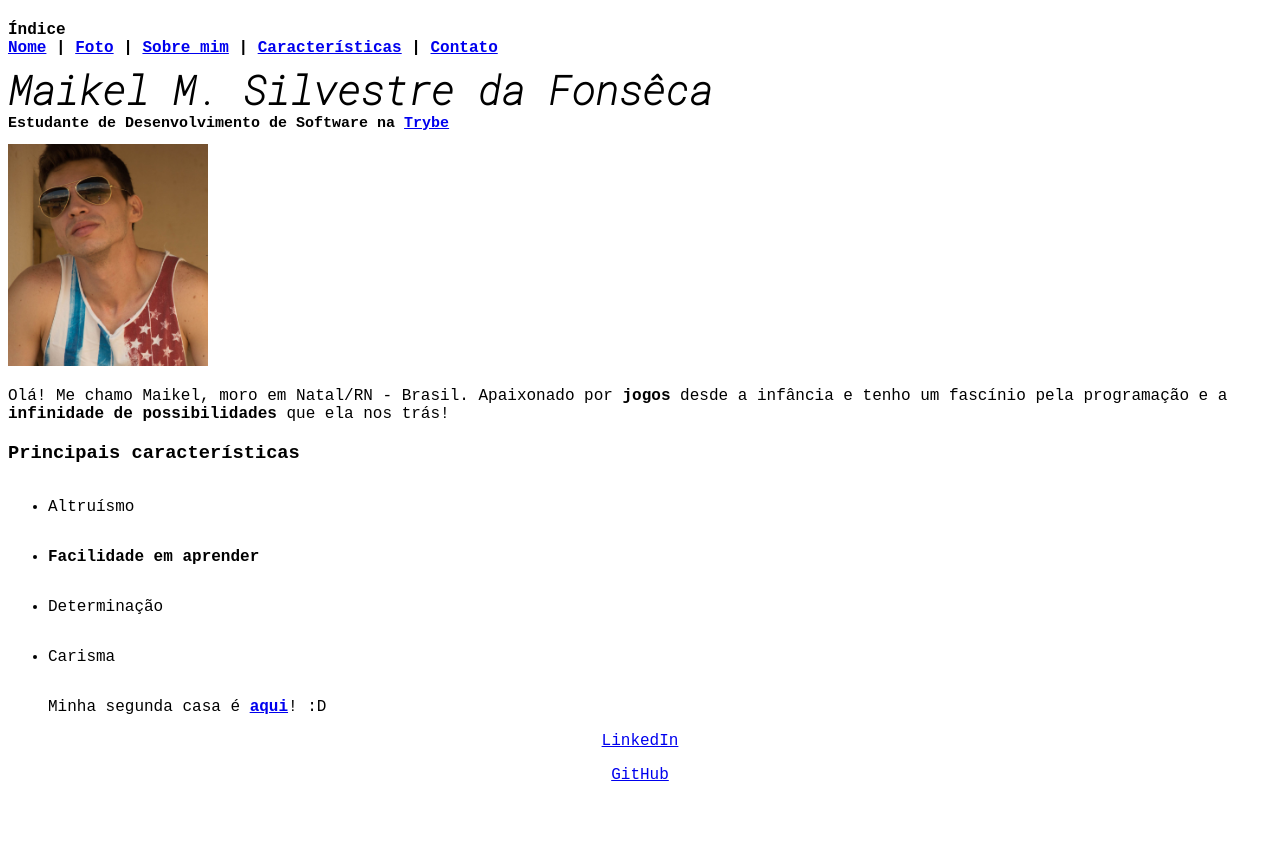
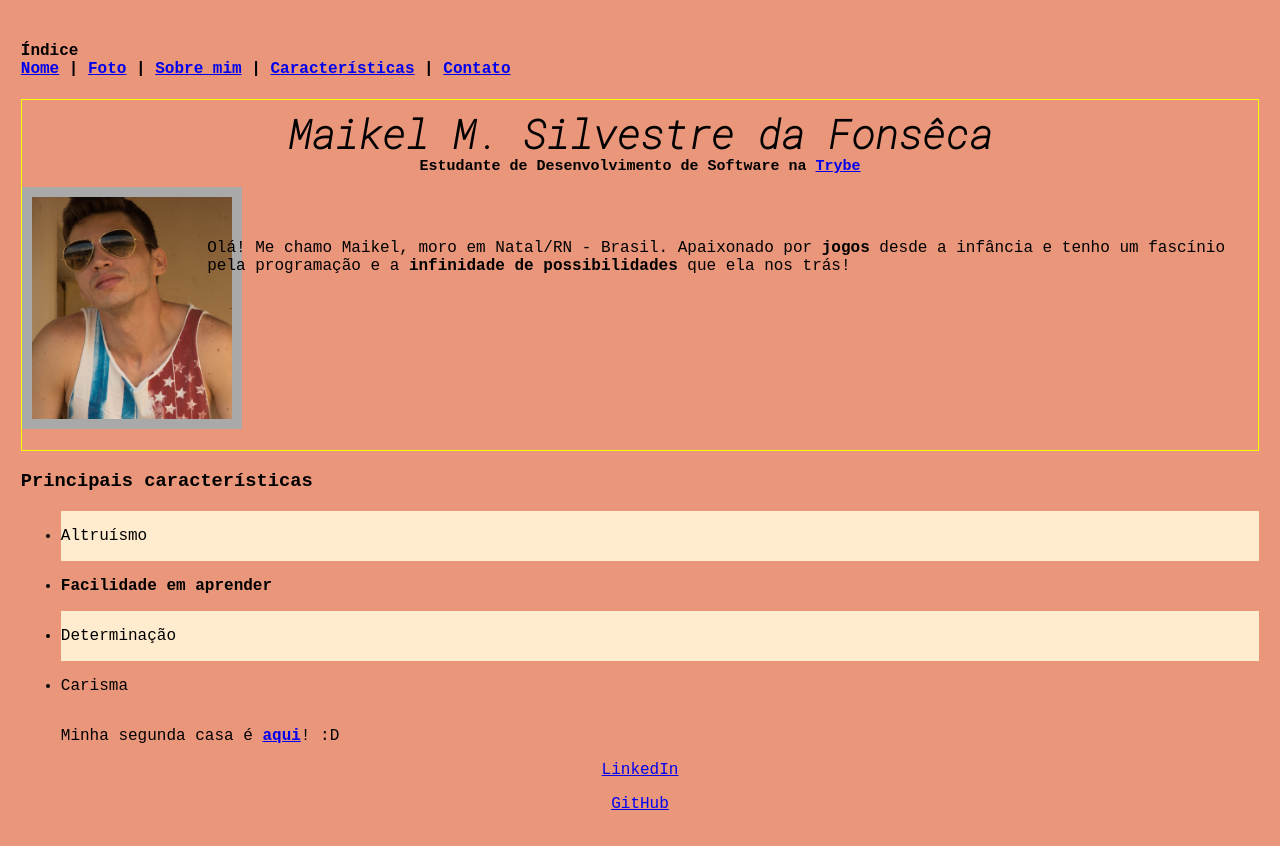
Before and after one commit to devMaikel/devMaikel.github.io, a plain HTML site: page index.html in a window 1280 px wide. Before the commit the page ends 800 px from the top, so only its background shows below. Drawn offline with Linux system fonts and the light colour scheme; a web font is replaced by a local one.

Commit message:
adicionado estilos e arquivo .css

```diff
--- a/index.html
+++ b/index.html
@@ -3,42 +3,21 @@
   <head>
     <meta charset="UTF-8">
     <title>Portfólio Maikel</title>
-    <style>
-      @import url('https://fonts.googleapis.com/css2?family=Red+Hat+Mono:ital,wght@1,300&family=Roboto+Mono:ital,wght@1,100&display=swap');
-      body {
-        background-color: d4a373;
-        font-family: 'Red Hat Mono', monospace;
-      }
-      #Nome{
-        font-family: 'Roboto Mono', monospace;
-        font-size: 40px;
-        line-height: 0%;
-      }
-      #estudante{
-        font-size: 15px;
-        line-height: 0%;
-      }
-      li {
-        line-height: 50px;
-      }
-      .redes{
-        text-align: center;
-      }
-      /* #Foto{
-        text-align: center;
-      } */
-
-    </style>
+    <link rel="stylesheet" href="style.css">
   </head>
   <body>
     <h4>Índice<br> <a href="#Nome">Nome</a> | <a href="#Foto">Foto</a> | <a href="#Sobre">Sobre mim</a> |
       <a href="#Caracteristicas">Características</a> | <a href="#redes">Contato</a> </h4>
+    <div>
       <h2 id="Nome">Maikel M. Silvestre da Fonsêca</h2>
       <h4 id="estudante">Estudante de Desenvolvimento de Software na <a href="https://www.betrybe.com/" target="_blank">Trybe</a></h4>
       <img id="Foto" src="Images/Maikel perfil oculos.jpg" width="200px">
+
         <p id="Sobre">Olá! Me chamo Maikel, moro em Natal/RN - Brasil. Apaixonado por
           <strong>jogos</strong> desde a infância e tenho um fascínio pela
           programação e a <strong> infinidade de possibilidades</strong> que ela nos trás!</p>
+
+    </div>
     <h3>Principais características</h3>
     <ul id="Caracteristicas">
         <li>Altruísmo</li>
--- /dev/null
+++ b/style.css
@@ -0,0 +1,47 @@
+@import url('https://fonts.googleapis.com/css2?family=Red+Hat+Mono:ital,wght@1,300&family=Roboto+Mono:ital,wght@1,100&display=swap');
+body {
+  background-color:darksalmon;
+  font-family: 'Red Hat Mono', monospace;
+  padding: 1%;
+}
+#Nome{
+  font-family: 'Roboto Mono', monospace;
+  font-size: 40px;
+  line-height: 0%;
+  text-align: center;
+}
+#estudante{
+  font-size: 15px;
+  line-height: 0%;
+  text-align: center;
+}
+li {
+  line-height: 50px;
+}
+.redes{
+  text-align: center;
+}
+#Foto{
+  float: left;
+  padding: 10px;
+  background-color:darkgray;
+
+
+}
+
+div {
+    border: 1px yellow solid;
+    height: 350px;
+    position: relative;
+
+}
+
+#Sobre {
+    position: absolute;
+    left: 15%;
+    top: 35%;
+}
+
+ul li:nth-child(odd) { /*pega somente itens impar (odd) se fosse par seria (even)*/
+    background-color: blanchedalmond;
+}
```
Lines whose indentation alone changed are shown as unchanged.
